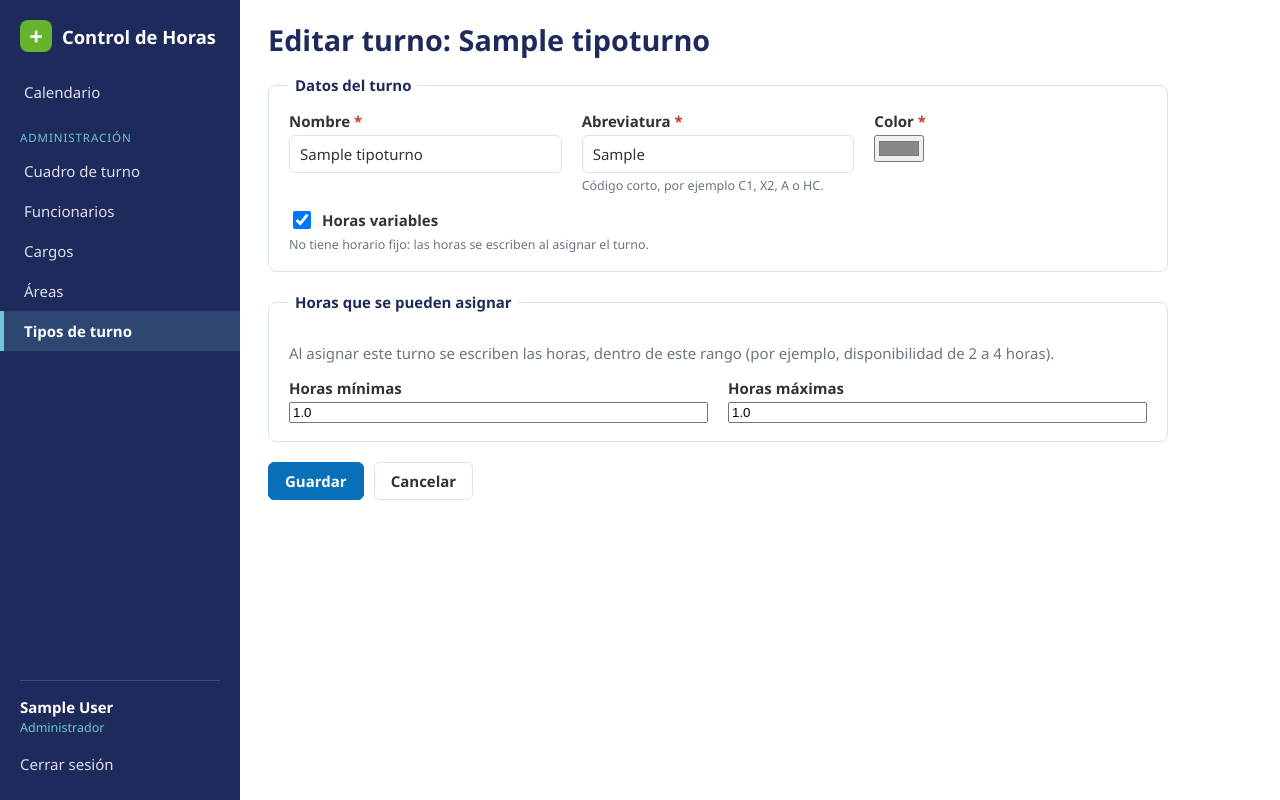
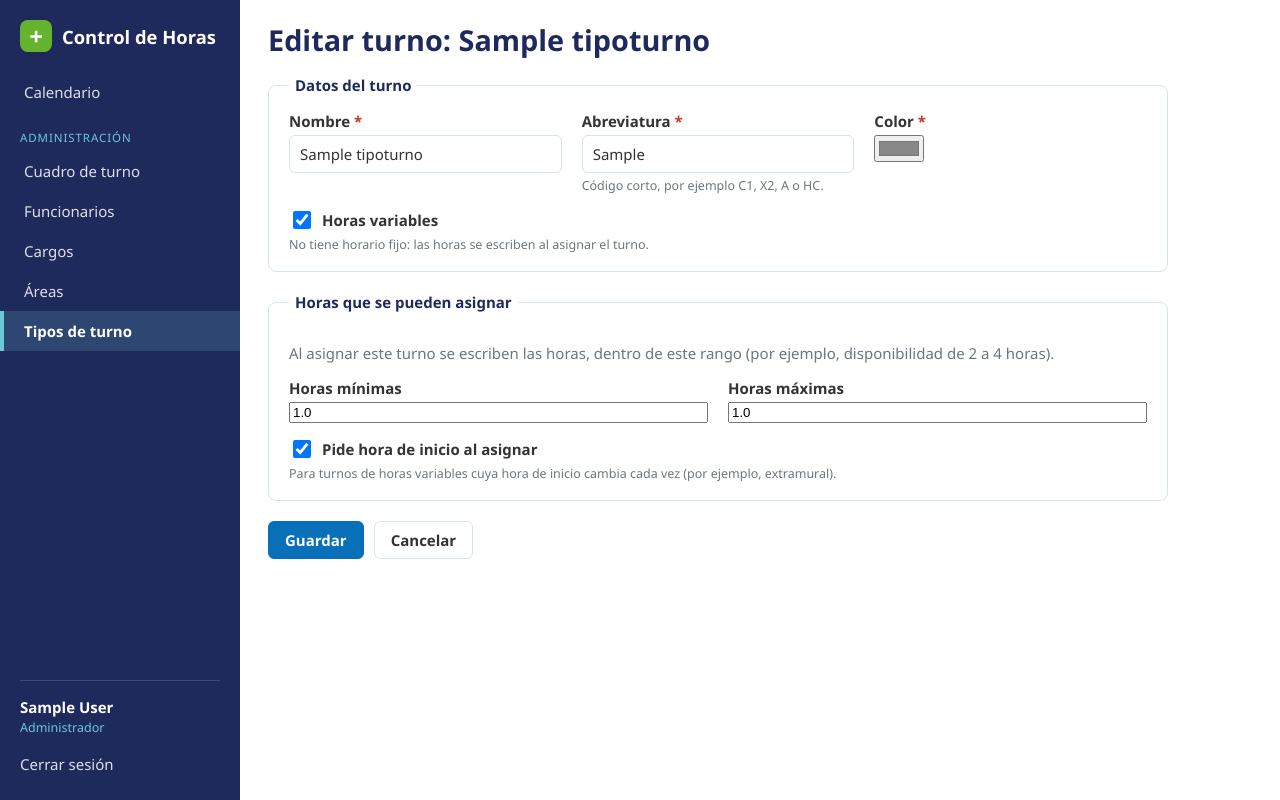
Before and after one commit to edwcaso77/Control-de-Horas, a Django app: page /cuadro-de-turno/tipos/1/editar/ in a window 1280 px wide. Run offline with Django 5.2, Linux system fonts and the light colour scheme; a user stored in the database is signed in; tables that the repository leaves empty hold one stand-in row (values such as "Sample post").

Commit message:
Hora de inicio al asignar turnos de horas variables (extramural)
- Opción «Pide hora de inicio al asignar» en los tipos de horas
  variables; al asignar se escriben la hora de inicio y las horas.
- La hora de fin se calcula sola y se muestra en las listas, por
  ejemplo «07:00 – 13:00 (6 h)».
- Sin hora de inicio esa celda no se guarda y se avisa.

Co-Authored-By: Claude Opus 5.5 <noreply@anthropic.com>

```diff
--- a/turnos/forms.py
+++ b/turnos/forms.py
@@ -10,7 +10,7 @@ class TipoTurnoForm(forms.ModelForm):
         fields = [
             'nombre', 'abreviatura', 'color', 'horas_variables',
             'hora_inicio', 'hora_fin', 'hora_inicio_2', 'hora_fin_2',
-            'horas_minimas', 'horas_maximas',
+            'horas_minimas', 'horas_maximas', 'pide_hora_inicio',
         ]
         widgets = {
             'hora_inicio': forms.TimeInput(attrs={'type': 'time'}, format='%H:%M'),
--- a/turnos/models.py
+++ b/turnos/models.py
@@ -34,6 +34,7 @@ class TipoTurno(models.Model):
     - Horario fijo: hora de inicio y de fin (C1 05:00–14:00).
     - Horario partido: además, un segundo bloque (A 08:00–12:00 y 14:00–18:00).
     - Horas variables: sin horario; las horas se escriben al asignarlo, entre un mínimo y un máximo (HC, extramural).
+      Si pide hora de inicio, al asignarlo también se escribe a qué hora empieza (extramural).
     Un turno sin horario y sin horas variables sirve para marcas como Descanso.
     """
 
@@ -54,6 +55,10 @@ class TipoTurno(models.Model):
     horas_maximas = models.DecimalField(
         'horas máximas', max_digits=4, decimal_places=1, null=True, blank=True,
         validators=[MinValueValidator(Decimal('0.5')), MaxValueValidator(Decimal('24'))],
+    )
+    pide_hora_inicio = models.BooleanField(
+        'pide hora de inicio al asignar', default=False,
+        help_text='Para turnos de horas variables cuya hora de inicio cambia cada vez (por ejemplo, extramural).',
     )
     color = models.CharField(
         'color', max_length=7, default='#0770B8',
@@ -85,8 +90,9 @@ class TipoTurno(models.Model):
                 errores['hora_fin_2'] = 'Indique el inicio y el fin del segundo bloque, o deje ambos vacíos.'
             elif self.hora_inicio_2 is not None and self.hora_inicio is None:
                 errores['hora_inicio_2'] = 'Para usar un segundo bloque, primero indique el horario del primero.'
-            # Los rangos de horas solo aplican a turnos de horas variables.
+            # Los rangos de horas y la hora de inicio al asignar solo aplican a turnos de horas variables.
             self.horas_minimas = self.horas_maximas = None
+            self.pide_hora_inicio = False
         if errores:
             raise ValidationError(errores)
 
@@ -133,6 +139,10 @@ class AsignacionTurno(models.Model):
         'horas', max_digits=4, decimal_places=1, null=True, blank=True,
         help_text='Solo para turnos de horas variables (HC, extramural).',
     )
+    hora_inicio = models.TimeField(
+        'hora de inicio', null=True, blank=True,
+        help_text='Solo para turnos que piden la hora de inicio al asignarlos (extramural).',
+    )
     asignado_por = models.ForeignKey(
         settings.AUTH_USER_MODEL, on_delete=models.SET_NULL, null=True, blank=True,
         related_name='+', verbose_name='asignado por',
@@ -164,8 +174,20 @@ class AsignacionTurno(models.Model):
         return self.tipo_turno.abreviatura
 
     @property
+    def hora_fin(self):
+        """Hora en que termina, calculada con la hora de inicio y las horas asignadas."""
+        if self.hora_inicio is None or self.horas is None:
+            return None
+        inicio = datetime.datetime.combine(datetime.date.min, self.hora_inicio)
+        return (inicio + datetime.timedelta(hours=float(self.horas))).time()
+
+    @property
     def horario(self):
-        """Horario de este turno: el del tipo, o las horas asignadas si es de horas variables."""
+        """Horario de este turno: el del tipo o, si es de horas variables, las horas (y la hora de inicio si la tiene)."""
         if self.tipo_turno.horas_variables:
-            return f'{formato_horas(self.horas)} h' if self.horas is not None else 'Sin horas'
+            if self.horas is None:
+                return 'Sin horas'
+            if self.hora_inicio is not None:
+                return f'{self.hora_inicio:%H:%M} – {self.hora_fin:%H:%M} ({formato_horas(self.horas)} h)'
+            return f'{formato_horas(self.horas)} h'
         return self.tipo_turno.horario
--- a/turnos/templates/turnos/_selector_turno.html
+++ b/turnos/templates/turnos/_selector_turno.html
@@ -1,5 +1,5 @@
 {% load l10n %}
-{# Un turno de una celda: lista de turnos y, si el turno es de horas variables, la casilla de horas. #}
+{# Un turno de una celda: lista de turnos y, si el turno es de horas variables, las casillas de hora de inicio y horas. #}
 <span class="selector-ranura{% if ranura == 2 %} ranura-adicional{% endif %}">
     <select name="{{ nombre }}_{{ ranura }}" class="selector-turno" data-ranura="{{ ranura }}"{% if columna != None %} data-columna="{{ columna }}"{% endif %}
             aria-label="{{ etiqueta }}{% if ranura == 2 %} (adicional){% endif %}">
@@ -7,10 +7,14 @@
         {% for tipo in tipos %}
             <option value="{{ tipo.pk }}" data-color="{{ tipo.color }}" data-texto="{{ tipo.color_texto }}"
                     {% if tipo.horas_variables %}data-variable data-min="{{ tipo.horas_minimas|unlocalize }}" data-max="{{ tipo.horas_maximas|unlocalize }}"{% endif %}
+                    {% if tipo.pide_hora_inicio %}data-inicio{% endif %}
                     title="{{ tipo.nombre }} · {{ tipo.horario }}"
                     {% if asignacion and asignacion.tipo_turno_id == tipo.pk %}selected{% endif %}>{{ tipo.abreviatura }}{% if completo %} · {{ tipo.nombre }}{% endif %}</option>
         {% endfor %}
     </select>
+    <input type="time" name="inicio_{{ nombre }}_{{ ranura }}" class="inicio-turno"
+           value="{% if asignacion and asignacion.hora_inicio %}{{ asignacion.hora_inicio|time:'H:i' }}{% endif %}"
+           title="Hora de inicio" aria-label="Hora de inicio de {{ etiqueta }}" hidden>
     <input type="number" name="horas_{{ nombre }}_{{ ranura }}" class="horas-turno" step="0.5" inputmode="decimal"
            value="{% if asignacion and asignacion.horas is not None %}{{ asignacion.horas|unlocalize }}{% endif %}"
            placeholder="h" title="Horas" aria-label="Horas de {{ etiqueta }}" hidden>
--- a/turnos/templates/turnos/tipo_formulario.html
+++ b/turnos/templates/turnos/tipo_formulario.html
@@ -45,6 +45,7 @@
             {% include 'includes/campo.html' with campo=form.horas_minimas %}
             {% include 'includes/campo.html' with campo=form.horas_maximas %}
         </div>
+        {% include 'includes/campo.html' with campo=form.pide_hora_inicio %}
     </fieldset>
 
     <div class="botones-formulario">
--- a/turnos/templates/turnos/varios.html
+++ b/turnos/templates/turnos/varios.html
@@ -96,7 +96,7 @@
     </div>
 
     <p class="ayuda">En cada celda: arriba el turno principal y abajo uno adicional (por ejemplo C1 + HC).
-        En los turnos de horas variables escriba las horas. «—» quita el turno. Las celdas que no toque quedan como están.</p>
+        En los turnos de horas variables escriba las horas (y la hora de inicio, si la pide, como en extramural). «—» quita el turno. Las celdas que no toque quedan como están.</p>
 
     <div class="botones-formulario">
         <button type="submit" class="boton boton-primario">Guardar</button>
--- a/turnos/views.py
+++ b/turnos/views.py
@@ -85,11 +85,11 @@ MAX_DIAS_SELECCIONADOS = 62
 
 
 def _leer_celda(post, clave, tipos_por_id, errores, descripcion):
-    """Lee los turnos de una celda del formulario: «clave_1» (principal), «clave_2» (adicional)
-    y, para los turnos de horas variables, «horas_clave_N».
+    """Lee los turnos de una celda del formulario: «clave_1» (principal), «clave_2» (adicional),
+    para los turnos de horas variables «horas_clave_N» y, si piden hora de inicio, «inicio_clave_N».
 
-    Devuelve [(tipo, horas), …] sin repetir tipos, o None si la celda no vino en el formulario
-    o tiene horas fuera de rango (en ese caso no se cambia nada de esa celda y se anota el error).
+    Devuelve [(tipo, horas, hora_inicio), …] sin repetir tipos, o None si la celda no vino en el formulario
+    o tiene datos inválidos (en ese caso no se cambia nada de esa celda y se anota el error).
     """
     valores = [post.get(f'{clave}_{n}') for n in range(1, TURNOS_POR_DIA + 1)]
     if all(valor is None for valor in valores):
@@ -99,7 +99,13 @@ def _leer_celda(post, clave, tipos_por_id, errores, descripcion):
         tipo = tipos_por_id.get(valor or '')
         if tipo is None:
             continue
-        horas = None
+        horas = inicio = None
+        if tipo.pide_hora_inicio:
+            try:
+                inicio = datetime.time.fromisoformat(post.get(f'inicio_{clave}_{n}', '').strip())
+            except ValueError:
+                errores.append(f'{descripcion}: {tipo.abreviatura} necesita la hora de inicio. Esa celda no se guardó.')
+                return None
         if tipo.horas_variables:
             try:
                 horas = Decimal(post.get(f'horas_{clave}_{n}', '').replace(',', '.'))
@@ -111,27 +117,27 @@ def _leer_celda(post, clave, tipos_por_id, errores, descripcion):
                     f'{formato_horas(tipo.horas_maximas)} horas. Esa celda no se guardó.'
                 )
                 return None
-        elegidos[tipo.pk] = (tipo, horas)
+        elegidos[tipo.pk] = (tipo, horas, inicio)
     return list(elegidos.values())
 
 
 def _aplicar_turnos(funcionario, fechas, elegidos, usuario):
     """Deja en cada fecha exactamente los turnos elegidos para el funcionario. Devuelve cuántos cambios hubo."""
     cambios = 0
-    nuevos = {tipo.pk for tipo, _ in elegidos}
+    nuevos = {tipo.pk for tipo, _, _ in elegidos}
     for fecha in fechas:
         actuales = {a.tipo_turno_id: a for a in AsignacionTurno.objects.filter(funcionario=funcionario, fecha=fecha)}
         for pk, asignacion in actuales.items():
             if pk not in nuevos:
                 asignacion.delete()
                 cambios += 1
-        for tipo, horas in elegidos:
+        for tipo, horas, inicio in elegidos:
             actual = actuales.get(tipo.pk)
-            if actual and actual.horas == horas:
+            if actual and actual.horas == horas and actual.hora_inicio == inicio:
                 continue
             AsignacionTurno.objects.update_or_create(
                 funcionario=funcionario, fecha=fecha, tipo_turno=tipo,
-                defaults={'horas': horas, 'asignado_por': usuario},
+                defaults={'horas': horas, 'hora_inicio': inicio, 'asignado_por': usuario},
             )
             cambios += 1
     return cambios
```
Also changed, not shown: turnos/static/turnos/selector.js (+7 -1 lines), turnos/static/turnos/turnos.css (+11 -0 lines), turnos/tests.py (+60 -0 lines), turnos/migrations/0003_hora_inicio_al_asignar.py (added).
